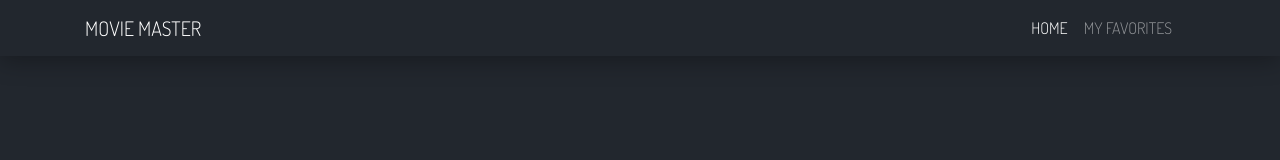
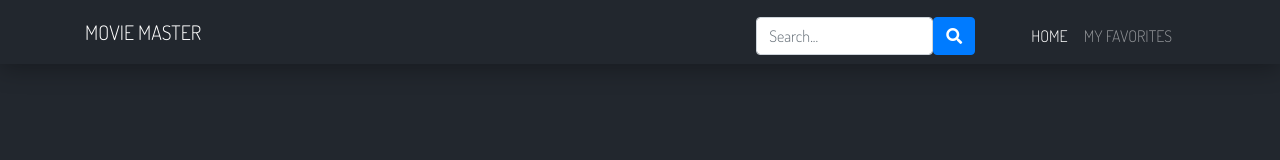
Before and after one commit to MarioG108/MovieApp, a React (Create React App) app: page /#/ in a window 1280 px wide. Shown: the top 160 px of the page. Built offline with nearby package versions, Linux system fonts and the light colour scheme; no server answers.

Commit message:
nav styled

```diff
--- a/src/Components/navs/navbar.jsx
+++ b/src/Components/navs/navbar.jsx
@@ -13,15 +13,18 @@ function Navbar() {
         <nav className="navbar navbar-expand-md navbar-dark nav" >
             <div className="container">
                 <Link className="navbar-brand" to="/">Movie Master</Link>
-                <div className="d-flex justify-content-end">
-                    {/* <FormSearch /> */}
-                    <button className="navbar-toggler" type="button" data-toggle="collapse" data-target="#navbarNav" >
-                        <span className="navbar-toggler-icon"></span>
-                    </button>
-                </div>
 
-                <div className="navbar-collapse collapse" id="navbarNav">
-                    <span className=" d-flex justify-content-end ml-auto  " >
+                <button className="navbar-toggler" type="button" data-toggle="collapse" data-target="#navbarNav" >
+                    <span className="navbar-toggler-icon"></span>
+                </button>
+
+
+                <div className="navbar-collapse collapse justify-content-end mt-2 " id="navbarNav">
+
+
+                   <FormSearch />
+                    <div className=" d-flex justify-content-end ml-5  " >
+                    <span>
                         <ul className="navbar-nav" data-toggle="collapse" data-target="#navbarNav">
                             <li className={`nav-item d-flex justify-content-end `}>
 
@@ -35,7 +38,9 @@ function Navbar() {
                             </li>
 
                         </ul>
-                    </span>
+                        </span>
+                    </div>
+
                 </div>
             </div>
         </nav>
--- a/src/Components/search/FormSearch.jsx
+++ b/src/Components/search/FormSearch.jsx
@@ -3,16 +3,15 @@ import React from 'react'
 
 const FormSearch = ({ handleSubmit, txtSearch, handleChange }) => {
     return (
-        <form onSubmit={handleSubmit} className="d-flex justify-content-around mr-4">
+        <form onSubmit={handleSubmit} className="d-flex justify-content-end ">
 
-            <div class="">
+
                 <input type="text" value={txtSearch} placeholder="Search..." onChange={handleChange} className="form-control" />
 
-            </div>
-            <div class="">
-                <input type="submit" value="Search" className="btn btn-primary" />
 
-            </div>
+               <button type="submit"className="btn btn-primary"><i class="fas fa-search"></i></button>
+
+
         </form>
     )
 }
--- a/src/Components/search/searchResults.jsx
+++ b/src/Components/search/searchResults.jsx
@@ -8,19 +8,22 @@ function Results() {
     }, [])
 
 
-    return (<div className="container">
+    return (<div className="container mt-3">
         <div className="row">
-            <h3>Filters:</h3>
+            <h5>Filters:</h5>
             <div className="col col-2">
-                <div class="input-group mb-3">
-                    <div class="input-group-prepend">
-                        <label class="input-group-text" for="inputGroupSelect01">type</label>
+                <div class="mb-3">
+                    <div className="input-group-prepend">
+                        <label className="input-group-text" for="inputGroupSelect01">Release year:</label>
+                        <input type="date" data-provide="datepicker" onChange={(e) => console.log(e.target.value.substring(0, 4))} className="form-control  datepicker" data-date-format={"MM/dd/yyyy"} />
                     </div>
-                   <input type="date" data-provide="datepicker" className="datepicker" data-date-format="mm/dd/yyyy" value="" />
                 </div>
             </div>
         </div>
         <div className="row ">
+
+
+
                 <div className="col col-3">
                     <div className="card">
                         <div className="card-header"></div>
@@ -29,22 +32,23 @@ function Results() {
                 </div>
                 <div className="col col-3">
                     <div className="card">
+                        <div className="card-header"></div>
                         <div className="card-body"></div>
-                    <div className="card-footer"></div>
                     </div>
                 </div>
                 <div className="col col-3">
                     <div className="card">
+                        <div className="card-header"></div>
                         <div className="card-body"></div>
-                    <div className="card-footer"></div>
                     </div>
                 </div>
                 <div className="col col-3">
                     <div className="card">
+                        <div className="card-header"></div>
                         <div className="card-body"></div>
-                    <div className="card-footer"></div>
                     </div>
                 </div>
+
         </div>
     </div>
 
```
Lines whose indentation alone changed are shown as unchanged.
